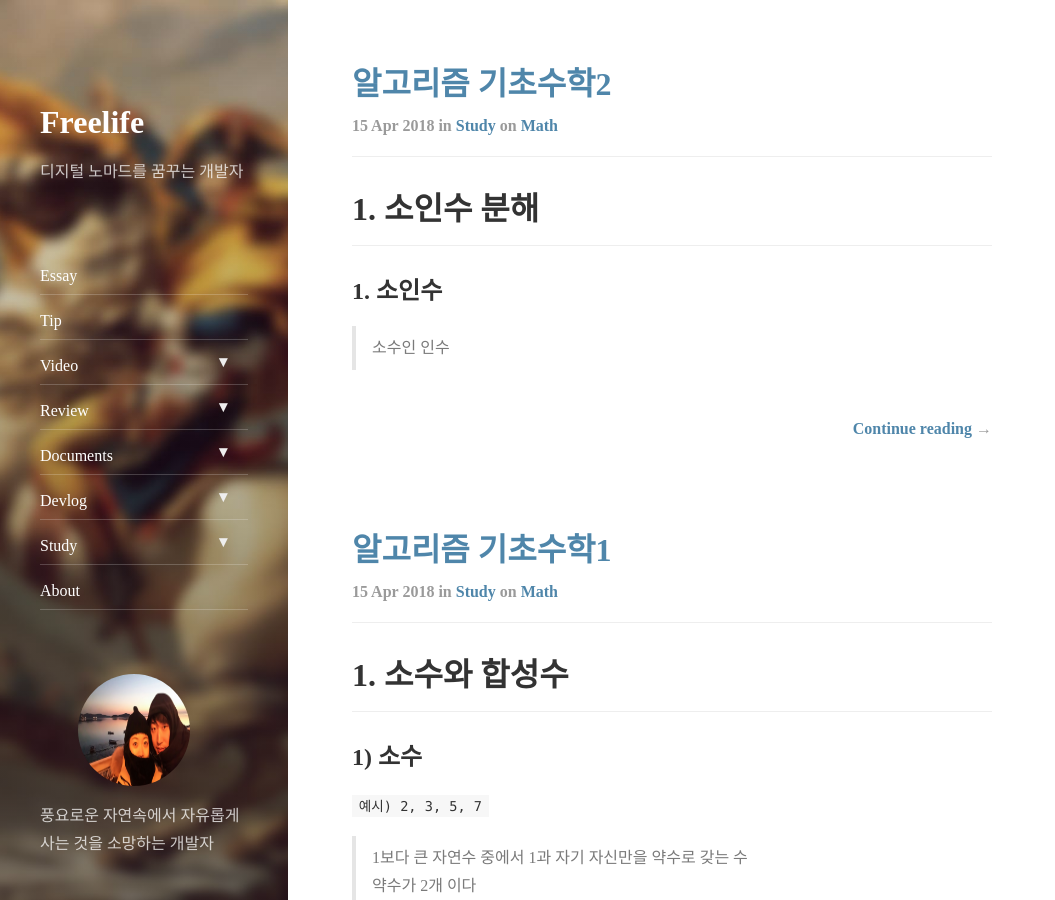
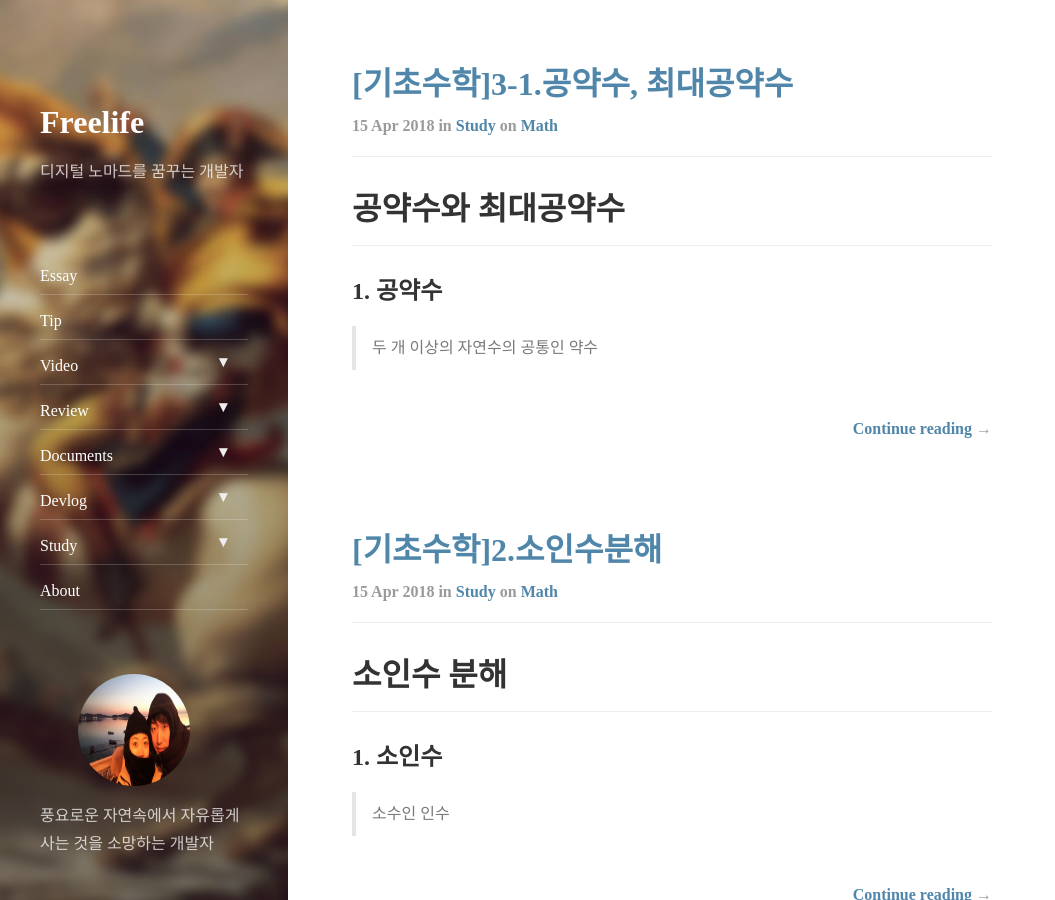
Before and after one commit to freelife1191/freelife1191.github.io, a Jekyll site: the page built from index.html, in a window 1280 px wide and 900 px high. Shown: the whole window, without its empty margins (0-1055 px from the left). Built offline with Jekyll 4.4.1, drawn with Linux system fonts in a browser that asks for light colours; nearby versions of some CDN libraries; the list of posts is cut into pages by our own code; part of the change alters nothing that is shown; some of the changed text lies outside the part shown.

Commit message:
공약수 최대공약수 추가

```diff
--- a/_posts/2018-04-15-study-math-1.sosu.markdown
+++ b/_posts/2018-04-15-study-math-1.sosu.markdown
@@ -1,12 +1,12 @@
 ---
 layout: post
-title: "알고리즘 기초수학1"
-subtitle: "알고리즘 수학 소수와 합성수 거듭제곱"
+title: "[기초수학]1.소수와 합성수, 거듭제곱"
+subtitle: "알고리즘 수학 소수와 합성수, 거듭제곱"
 categories: study
 tags: math
 comments: true
 ---
-# 1. 소수와 합성수
+# 소수와 합성수
 -------------------------
 ## 1) 소수
 `예시) 2, 3, 5, 7`
@@ -20,7 +20,7 @@ comments: true
 > 약수가 3개 이상이다<br>
 
 `※ 1은 소수도 아니고 합성수도 아니다. 약수는 1개 이다`
-# 2. 거듭제곱
+# 거듭제곱
 ---------------------------
 $$2\times 2\times 2 = 2^3$$
 ## 1) 거듭제곱
--- a/_posts/2018-04-15-study-math-2.soinsu.markdown
+++ b/_posts/2018-04-15-study-math-2.soinsu.markdown
@@ -1,12 +1,12 @@
 ---
 layout: post
-title: "알고리즘 기초수학2"
+title: "[기초수학]2.소인수분해"
 subtitle: "소인수분해"
 categories: study
 tags: math
 comments: true
 ---
-# 1. 소인수 분해
+# 소인수 분해
 -------------------------------
 ## 1. 소인수
 > 소수인 인수
@@ -25,10 +25,10 @@ $$ 12 = 3\times 4 $$ (X)<br>
 $$ 12 = 2\times 2\times 3 = 2^2\times 3 $$ (O)<br>
 
 ### 소인수분해로 약수 구하기
-- 지수로 구하기
+- 지수로 구하기<br>
 `예시) `$$ 3^4 $$ 의 약수 -> $$1, 3, 3^2, 3^3, 3^4$$<br>
 
-`45의 약수를 구하시오`
+`문제) 45의 약수를 구하시오`
 - 약수의 개수 구하기
     각 지수에 `+1`씩 해서 더하면 약수의 개수를 구할 수 있다<br>
 45의 약수의 개수 : (2`+1`)(1`+1`)=6개
--- /dev/null
+++ b/_posts/2018-04-15-study-math-3-1.gcd.markdown
@@ -0,0 +1,50 @@
+---
+layout: post
+title: "[기초수학]3-1.공약수, 최대공약수"
+subtitle: "공약수, 최대공약수"
+categories: study
+tags: math
+comments: true
+---
+# 공약수와 최대공약수
+-------------------
+## 1. 공약수
+> 두 개 이상의 자연수의 공통인 약수
+
+## 2. 최대공약수
+> 공약수 중에서 가장 큰 수
+
+`※ 두 개 이상의 자연수의 공약수는 최대공약수의 약수이다`
+
+    예시)
+    8의 약수 : 1, 2, 4, 8
+    12의 약수 : 1, 2, 3, 4, 6, 12
+    8과 12의 공약수 : 1, 2, 4
+    8과 12의 최대공약수 : 4
+
+### 최대공약수 구하기
+1. 나눗셈 이용<br>
+    2 | 28 42<br>
+    7 | 14 21<br>
+&nbsp;&nbsp;&nbsp;&nbsp;&nbsp;&nbsp;&nbsp;2&nbsp;&nbsp;&nbsp;3<br>
+$$2\times 7=14$$
+
+2. 소인수분해 이용<br>
+> 밑이 같은 거듭제곱 중에서 `지수가 같거나 작은 것`을 택해 곱한다
+
+  $$28=2^2$$&nbsp;&nbsp;&nbsp;&nbsp;&nbsp;&nbsp;&nbsp;&nbsp;$$\times$$&nbsp;$$7$$<br>
+  $$42=2^1\times 3\times 7$$<br>
+  &nbsp;&nbsp;&nbsp;&nbsp;&nbsp;&nbsp;&nbsp;&nbsp;&nbsp;&nbsp;$$2$$ &nbsp;&nbsp;&nbsp;&nbsp;$$\times$$&nbsp;&nbsp;&nbsp;&nbsp;&nbsp;$$7 = 14$$
+
+## 3. 서로소
+> 최대공약수가 1인 두 자연수
+
+`※ 서로 다른 두 소수는 항상 서로소이다`
+
+    예시1) 3, 4는 서로소임
+    3 : 1, 3
+    4 : 1, 2, 4
+
+    예시2) 2, 8은 서로소가 아님
+    2 : 1, 2
+    8 : 1, 2, 4, 8
```
